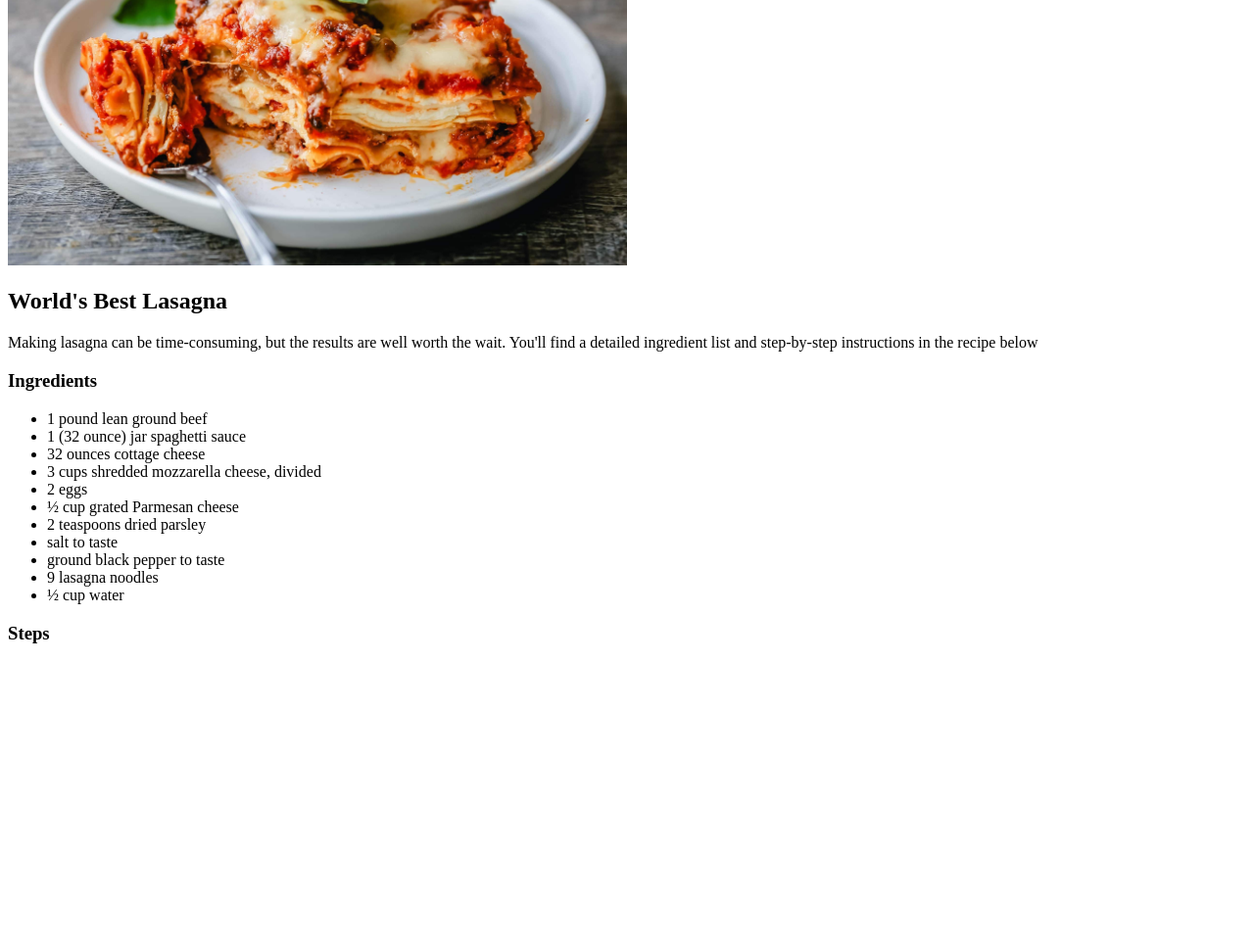
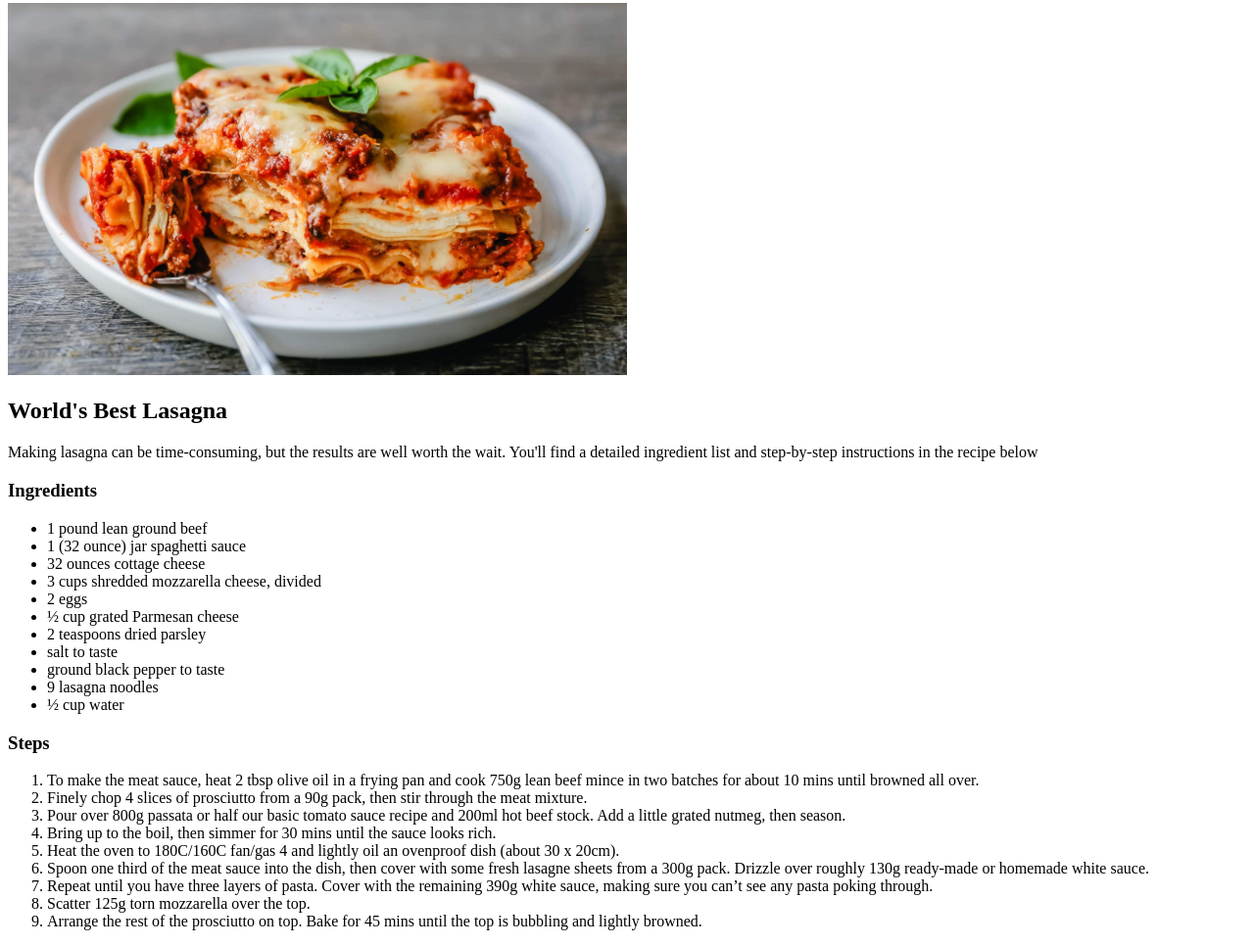
Before and after one commit to MiguelPiedade/odin-recipes, a plain HTML site: page recipes/lasagna.html in a window 1280 px wide. Shown: the part 189-1155 px from the top of the page at 98% size. Before the commit the page ends 865 px from the top, so only its background shows below. Drawn offline with Linux system fonts and the light colour scheme.

Commit message:
Added "Home" button and icon
Allows users to return to the index page

```diff
--- a/recipes/lasagna.html
+++ b/recipes/lasagna.html
@@ -1,15 +1,19 @@
 <!DOCTYPE html>
 <html lang="en">
+
 <head>
     <meta charset="utf-8">
     <title>Project: Recipes | The Odin Project</title>
 </head>
+
 <body>
+    <a href="../index.html"><img src="../images/cooking.png" style="width:100px; height:100px"></a>
     <h1>Lasagna</h1>
     <img src="../images/lasagna.jpg" width="50%" height="50%">
     <h2>World's Best Lasagna</h2>
     <p>
-            Making lasagna can be time-consuming, but the results are well worth the wait. You'll find a detailed ingredient list and step-by-step instructions in the recipe below
+        Making lasagna can be time-consuming, but the results are well worth the wait. You'll find a detailed ingredient
+        list and step-by-step instructions in the recipe below
     </p>
     <h3>Ingredients</h3>
     <ul>
@@ -26,5 +30,44 @@
         <li>½ cup water</li>
     </ul>
     <h3>Steps</h3>
+    <ol>
+        <li>
+
+            To make the meat sauce, heat 2 tbsp olive oil in a frying pan and cook 750g lean beef mince in two batches
+            for about 10 mins until browned all over.
+        </li>
+        <li>
+
+            Finely chop 4 slices of prosciutto from a 90g pack, then stir through the meat mixture.
+        </li>
+        <li>
+
+
+            Pour over 800g passata or half our basic tomato sauce recipe and 200ml hot beef stock. Add a little grated
+            nutmeg, then season.
+        </li>
+        <li>
+            Bring up to the boil, then simmer for 30 mins until the sauce looks rich.
+        </li>
+        <li>
+            Heat the oven to 180C/160C fan/gas 4 and lightly oil an ovenproof dish (about 30 x 20cm).
+        </li>
+        <li>
+            Spoon one third of the meat sauce into the dish, then cover with some fresh lasagne sheets from a 300g pack.
+            Drizzle over roughly 130g ready-made or homemade white sauce.
+        </li>
+        <li>
+            Repeat until you have three layers of pasta. Cover with the remaining 390g white sauce, making sure you
+            can’t see any pasta poking through.
+        </li>
+        <li>
+            Scatter 125g torn mozzarella over the top.
+        </li>
+        <li>
+
+            Arrange the rest of the prosciutto on top. Bake for 45 mins until the top is bubbling and lightly browned.
+        </li>
+    </ol>
 </body>
+
 </html>
```
Also changed, not shown: images/cooking.png (added). Lines whose indentation alone changed are shown as unchanged.
